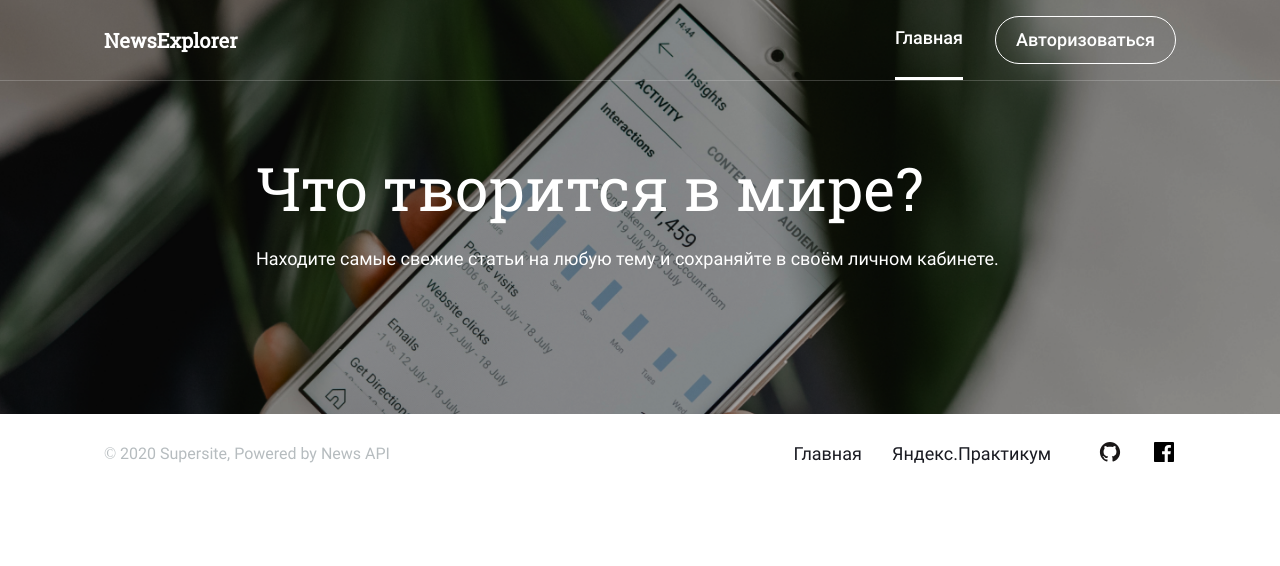
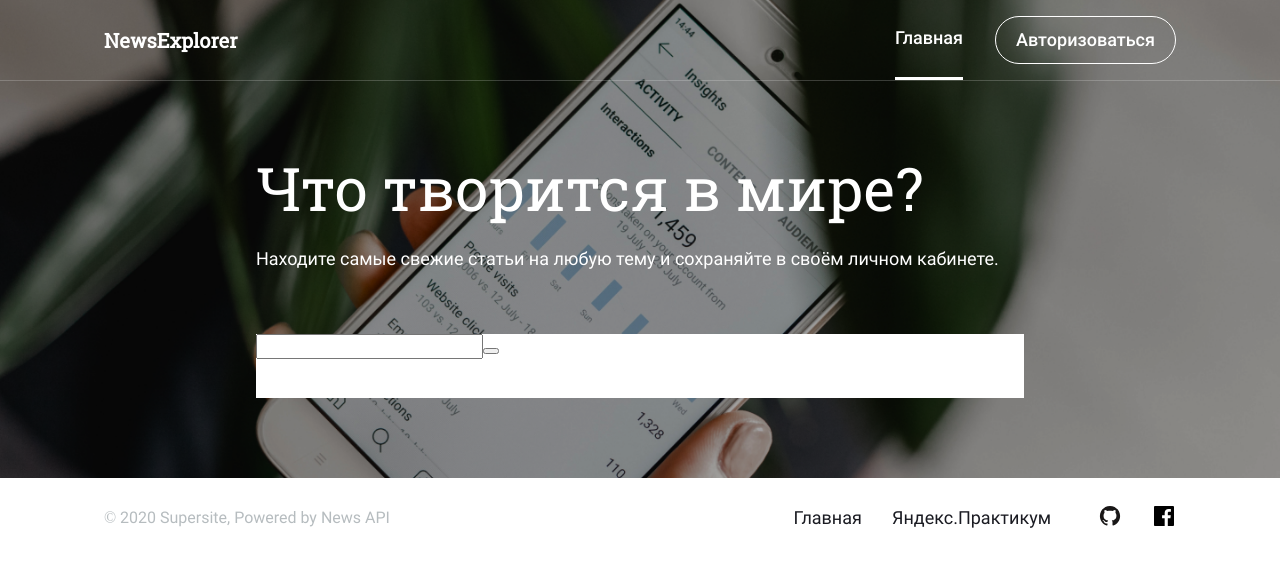
Before and after one commit to OlgaGidion/news-explorer-frontend, a React (Create React App) app: page / in a window 1280 px wide. Shown: the top 566 px of the page. Built offline with nearby package versions, Linux system fonts and the light colour scheme.

Commit message:
Working on search form

```diff
--- a/src/components/MainPage/MainPage.js
+++ b/src/components/MainPage/MainPage.js
@@ -1,6 +1,7 @@
 import Header from '../Header/Header';
 import Footer from '../Footer/Footer';
 import Navigation from '../Navigation/Navigation';
+import SearchForm from '../SearchForm/SearchForm';
 import './MainPage.css';
 
 const MainPage = () => (
@@ -12,6 +13,7 @@ const MainPage = () => (
       <div className="main-page__content">
         <h1 className="main-page__headline">Что творится в мире?</h1>
         <p className="main-page__subline">Находите самые свежие статьи на любую тему и сохраняйте в своём личном кабинете.</p>
+        <SearchForm />
       </div>
     </div>
     <Footer />
--- /dev/null
+++ b/src/components/SearchForm/SearchForm.css
@@ -0,0 +1,4 @@
+.form {
+  height: 64px;
+  background: white;
+}
--- /dev/null
+++ b/src/components/SearchForm/SearchForm.js
@@ -0,0 +1,10 @@
+import './SearchForm.css';
+
+const SearchForm = () => (
+  <form className="form">
+    <input className="form__input" />
+    <button />
+  </form>
+);
+
+export default SearchForm;
```
